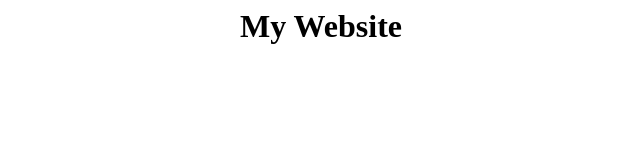
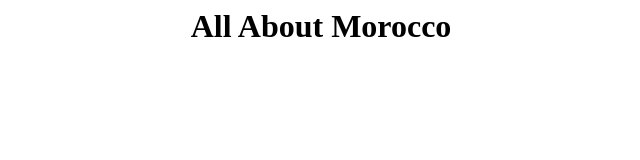
Before and after one commit to rc12151/myWebsite, a plain HTML site: page index.html in a window 1280 px wide. Shown: the whole page, without its empty margins (327-967 px from the left). Drawn offline with Linux system fonts and the light colour scheme.

Commit message:
Update index.html

```diff
--- a/index.html
+++ b/index.html
@@ -11,7 +11,7 @@
 </head>
 
 <body>
-<h1>My Website</h1>
+<h1>All About Morocco</h1>
 
 
 
```
